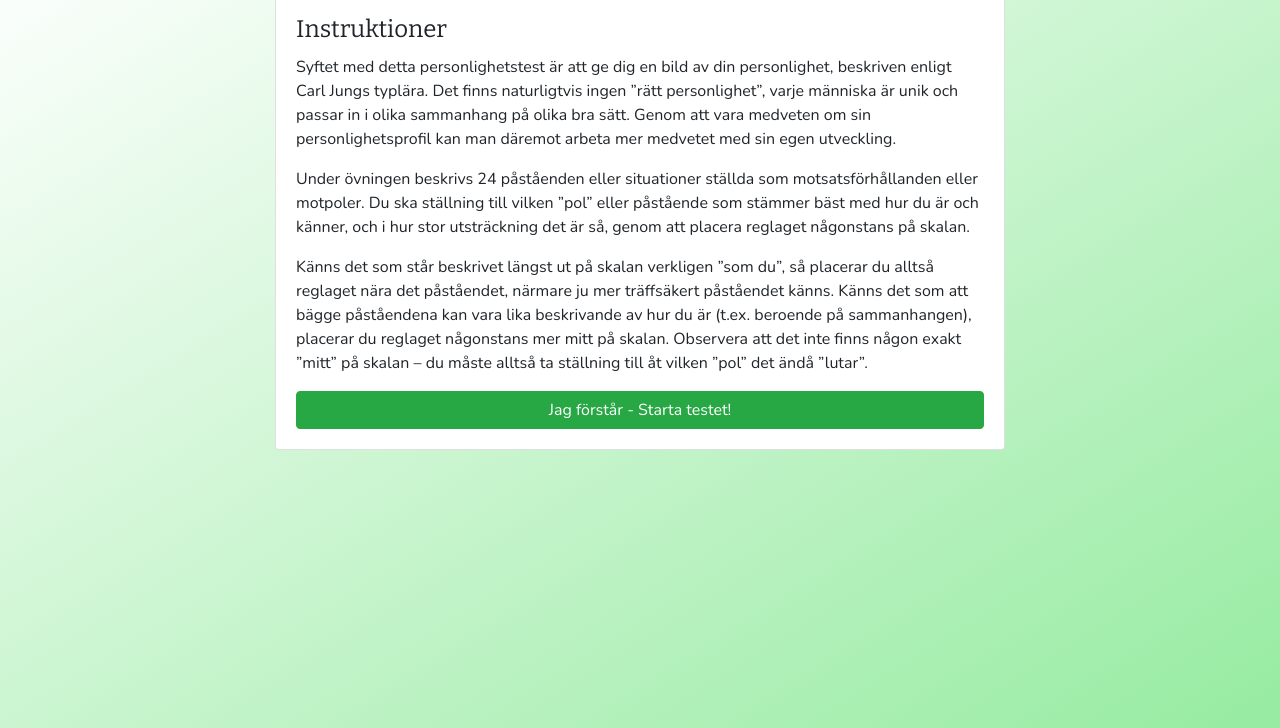
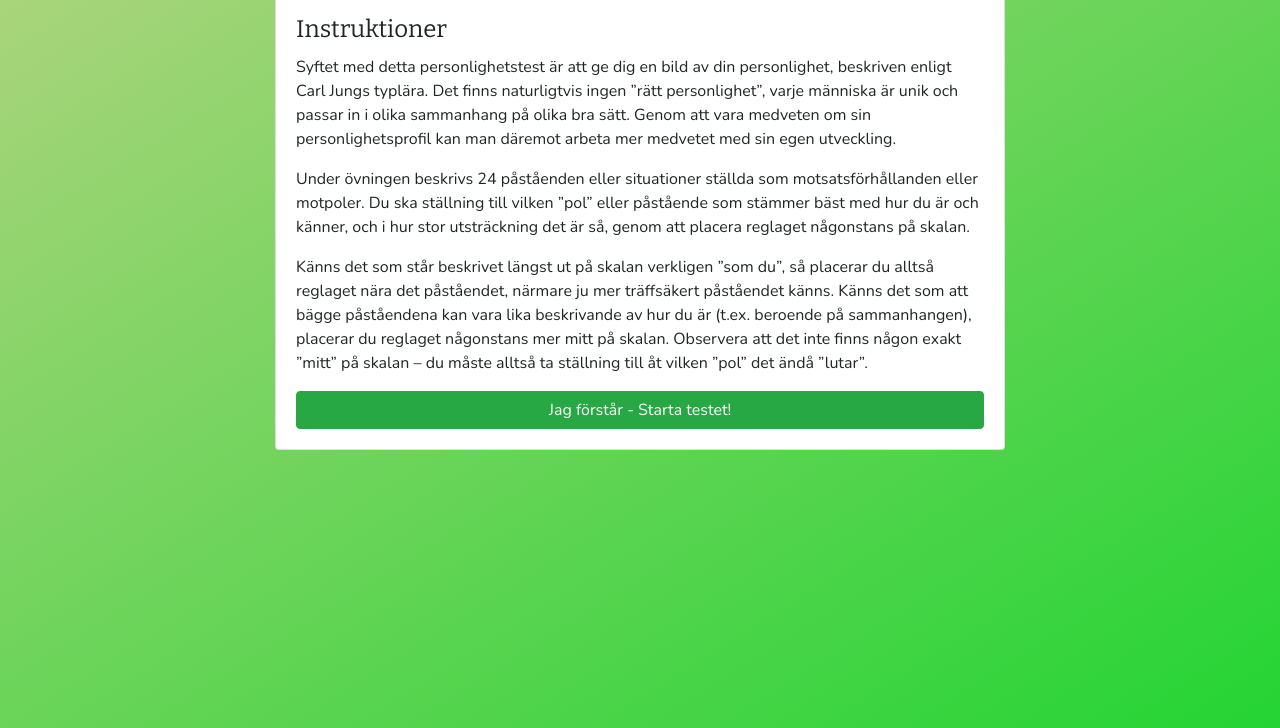
Before and after one commit to pfva/personlighetstest, a website: page www/personlighetstest/index.html in a window 1280 px wide. Shown: the part 72-800 px from the top of the page. Drawn offline with nearby package versions, Linux system fonts and the light colour scheme.

Commit message:
Adjusted background colors

```diff
--- a/www/css/main.css
+++ b/www/css/main.css
@@ -21,7 +21,7 @@
 }
 
 .bg-color {
-	background: linear-gradient(to bottom right, white, #96EBA1);
+	background: linear-gradient(to bottom right, #B0D47E, #24D434);
 	height: 100vh;
 }
 
```
